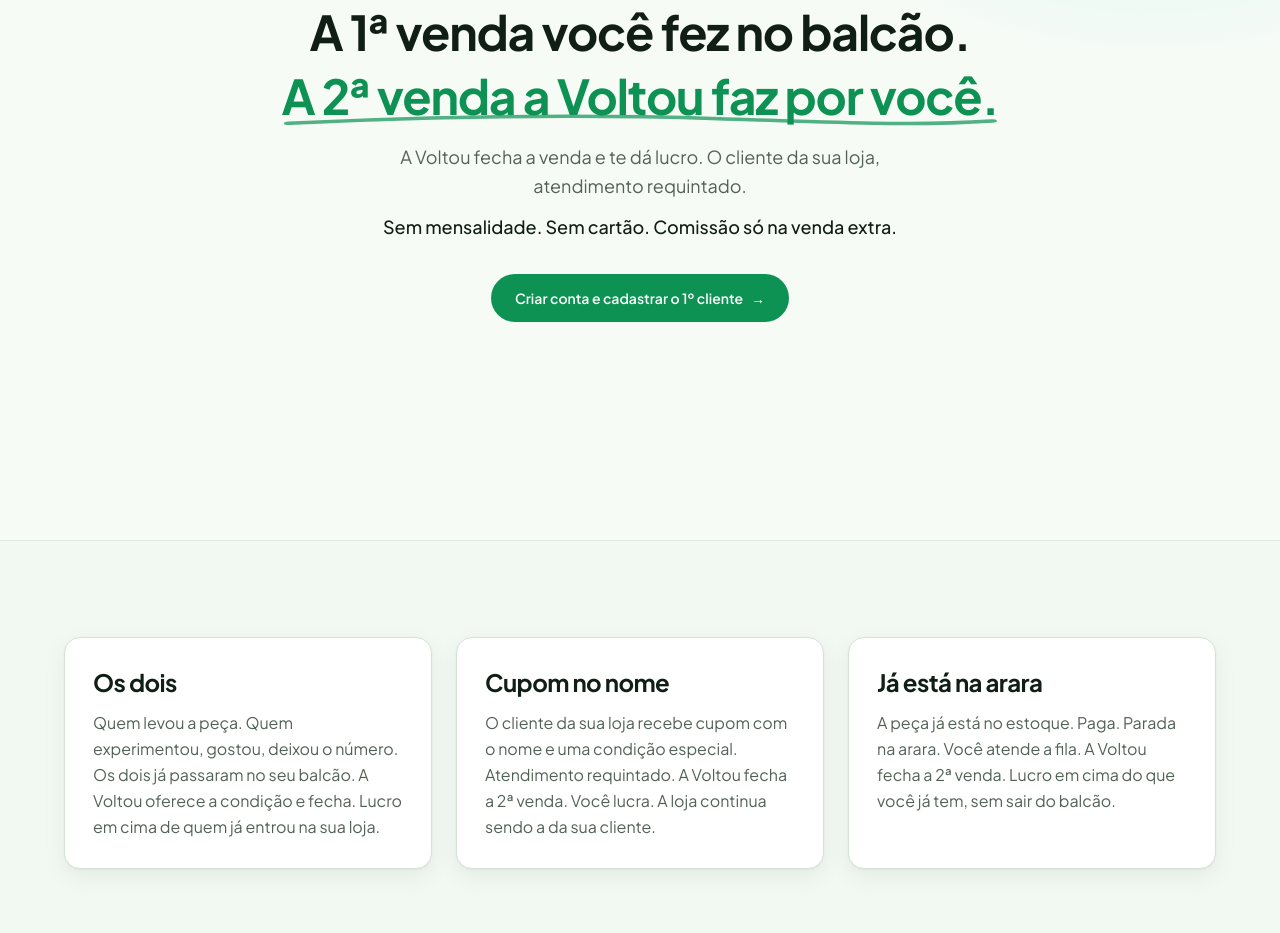
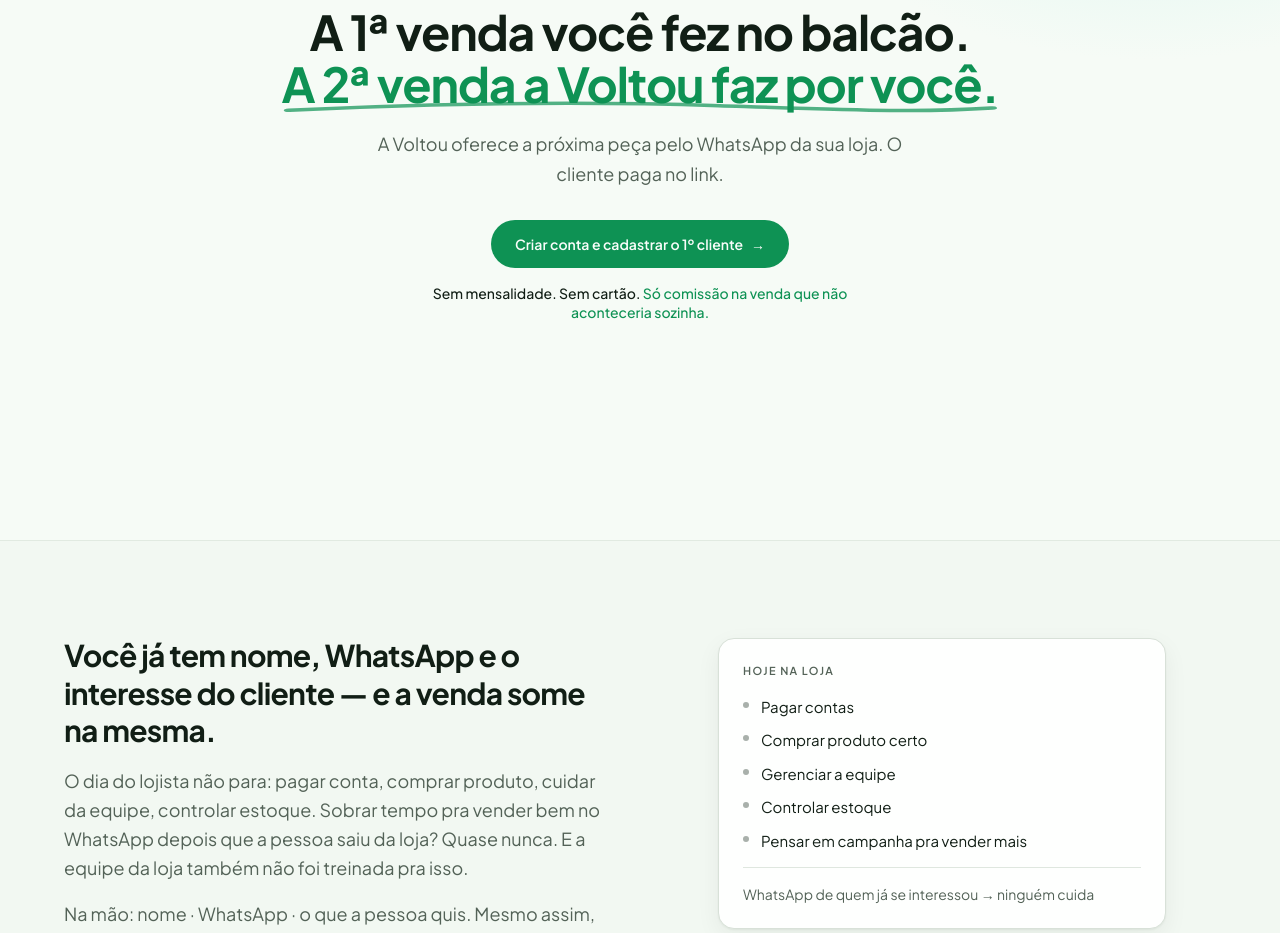
Before and after one commit to momauricio/voltou-front, a Next.js app: page / in a window 1280 px wide. Shown: the part 260-1193 px from the top of the page. Built offline with nearby package versions, Linux system fonts and the light colour scheme.

Commit message:
Revert "copy: lock homepage hero, sub and three marketing angles"
This reverts commit e0ca5d57b3db0f647a1b28eb8473b50f328ca1c5.

```diff
--- a/src/app/page.tsx
+++ b/src/app/page.tsx
@@ -1,10 +1,10 @@
-import { LandingAngles } from '@/components/landing/landing-angles';
 import { LandingCta } from '@/components/landing/landing-cta';
 import { LandingFaq } from '@/components/landing/landing-faq';
 import { LandingHero } from '@/components/landing/landing-hero';
 import { LandingIcp } from '@/components/landing/landing-icp';
 import { LandingMechanism } from '@/components/landing/landing-mechanism';
 import { LandingNav } from '@/components/landing/landing-nav';
+import { LandingPhysicalStore } from '@/components/landing/landing-physical-store';
 import { LandingPricing } from '@/components/landing/landing-pricing';
 import { LandingWhatsappMock } from '@/components/landing/landing-whatsapp-mock';
 
@@ -14,7 +14,7 @@ export default function Home() {
       <LandingNav />
       <main>
         <LandingHero />
-        <LandingAngles />
+        <LandingPhysicalStore />
         <LandingMechanism />
         <LandingWhatsappMock />
         <LandingPricing />
--- a/src/components/landing/landing-angles.tsx
+++ /dev/null
@@ -1,50 +0,0 @@
-'use client';
-
-import { useInView } from '@/components/landing/use-in-view';
-
-const ANGLES = [
-  {
-    title: 'Os dois',
-    body: 'Quem levou a peça. Quem experimentou, gostou, deixou o número. Os dois já passaram no seu balcão. A Voltou oferece a condição e fecha. Lucro em cima de quem já entrou na sua loja.',
-  },
-  {
-    title: 'Cupom no nome',
-    body: 'O cliente da sua loja recebe cupom com o nome e uma condição especial. Atendimento requintado. A Voltou fecha a 2ª venda. Você lucra. A loja continua sendo a da sua cliente.',
-  },
-  {
-    title: 'Já está na arara',
-    body: 'A peça já está no estoque. Paga. Parada na arara. Você atende a fila. A Voltou fecha a 2ª venda. Lucro em cima do que você já tem, sem sair do balcão.',
-  },
-] as const;
-
-export function LandingAngles() {
-  const { ref, inView } = useInView<HTMLElement>();
-
-  return (
-    <section
-      id="angulos"
-      ref={ref}
-      className="scroll-mt-20 border-t border-border/60 bg-muted/40 px-4 py-16 sm:px-6 sm:py-24"
-    >
-      <div
-        className={`mx-auto grid max-w-6xl gap-4 sm:gap-6 md:grid-cols-3 ${
-          inView ? 'translate-y-0 opacity-100' : 'translate-y-4 opacity-0'
-        } transition duration-700`}
-      >
-        {ANGLES.map((angle) => (
-          <article
-            key={angle.title}
-            className="rounded-2xl border border-border bg-card p-6 text-left shadow-[var(--shadow-soft)] sm:p-7"
-          >
-            <h2 className="text-xl font-bold tracking-tight text-foreground sm:text-2xl">
-              {angle.title}
-            </h2>
-            <p className="mt-3 text-sm leading-relaxed text-muted-foreground sm:text-base">
-              {angle.body}
-            </p>
-          </article>
-        ))}
-      </div>
-    </section>
-  );
-}
--- a/src/components/landing/landing-cta.tsx
+++ b/src/components/landing/landing-cta.tsx
@@ -22,10 +22,10 @@ export function LandingCta() {
         </h2>
         <div className="relative mt-8 flex justify-center">
           <a
-            href="/entrar"
+            href="/entrar?tab=criar"
             className="inline-flex h-12 items-center justify-center gap-2 rounded-full bg-primary px-7 text-sm font-semibold text-primary-foreground transition hover:opacity-95"
           >
-            Criar conta e cadastrar o 1º cliente
+            Criar conta e cadastrar a 1ª venda
             <span aria-hidden>→</span>
           </a>
         </div>
--- a/src/components/landing/landing-faq.tsx
+++ b/src/components/landing/landing-faq.tsx
@@ -18,8 +18,8 @@ const FAQ_ITEMS = [
     a: 'O cliente paga no link da sua loja (hoje pelo Mercado Pago; outras formas de checkout vão entrar depois). O dinheiro da venda vai pra você. A Voltou só fica com a comissão quando essa venda recuperada entra. Sem mensalidade e sem cartão pra abrir a conta.',
   },
   {
-    q: 'Como é a comissão?',
-    a: 'Comissão só na venda extra que a Voltou fecha. Sem mensalidade. Sem cartão. Se o cliente não pagar, você não paga comissão.',
+    q: 'Qual a porcentagem de comissão?',
+    a: '5% sobre o valor dos produtos da venda recuperada. Frete não entra na base da comissão. Se o cliente não pagar, você não paga comissão.',
   },
   {
     q: 'E se o cliente não quiser mais receber mensagem?',
--- a/src/components/landing/landing-hero.tsx
+++ b/src/components/landing/landing-hero.tsx
@@ -14,8 +14,8 @@ export function LandingHero() {
       <div className="relative mx-auto flex w-full max-w-6xl flex-1 flex-col justify-center px-4 pb-16 pt-28 sm:px-6 sm:pb-20 sm:pt-32">
         <div className="mx-auto max-w-3xl text-center">
           <h1 className="landing-reveal text-[2.05rem] font-bold leading-[1.12] tracking-tight text-foreground sm:text-5xl sm:leading-[1.08]">
-            <span className="block">A 1ª venda você fez no balcão.</span>
-            <span className="relative mt-2 inline-block text-primary sm:mt-3">
+            A 1ª venda você fez no balcão.{' '}
+            <span className="relative inline-block text-primary">
               A 2ª venda a Voltou faz por você.
               <svg
                 aria-hidden
@@ -35,20 +35,24 @@ export function LandingHero() {
           </h1>
 
           <p className="landing-reveal landing-reveal-delay-1 mx-auto mt-5 max-w-xl text-base leading-relaxed text-muted-foreground sm:text-lg">
-            A Voltou fecha a venda e te dá lucro. O cliente da sua loja, atendimento requintado.
-          </p>
-          <p className="landing-reveal landing-reveal-delay-1 mx-auto mt-3 max-w-xl text-base font-medium leading-relaxed text-foreground sm:text-lg">
-            Sem mensalidade. Sem cartão. Comissão só na venda extra.
+            A Voltou oferece a próxima peça pelo WhatsApp da sua loja. O cliente
+            paga no link.
           </p>
 
           <div className="landing-reveal landing-reveal-delay-1 mt-8 flex flex-col items-center">
             <a
-              href="/entrar"
+              href="/entrar?tab=criar"
               className="inline-flex h-12 items-center justify-center gap-2 rounded-full bg-primary px-6 text-sm font-semibold text-primary-foreground transition hover:opacity-95"
             >
               Criar conta e cadastrar o 1º cliente
               <span aria-hidden>→</span>
             </a>
+            <p className="mt-4 max-w-md text-center text-sm font-medium leading-snug text-foreground">
+              Sem mensalidade. Sem cartão.{' '}
+              <span className="text-primary">
+                Só comissão na venda que não aconteceria sozinha.
+              </span>
+            </p>
           </div>
         </div>
       </div>
--- a/src/components/landing/landing-nav.tsx
+++ b/src/components/landing/landing-nav.tsx
@@ -4,10 +4,7 @@ export function LandingNav() {
   return (
     <header className="absolute inset-x-0 top-0 z-50">
       <div className="mx-auto flex max-w-6xl items-center justify-between gap-3 px-4 py-5 sm:px-6">
-        <BrandLogo
-          withPeriod={false}
-          className="[&>span:first-child]:bg-[#0e9254] [&>span:last-child]:text-[#0e9254]"
-        />
+        <BrandLogo withPeriod={false} />
         <nav className="flex shrink-0 items-center gap-1 text-sm text-muted-foreground sm:gap-3">
           <a href="/entrar" className="px-2 py-2 hover:text-foreground">
             Entrar
--- a/src/components/landing/mocks/lojista-day-mock.tsx
+++ b/src/components/landing/mocks/lojista-day-mock.tsx
@@ -3,7 +3,7 @@ const AGENDA_ITEMS = [
   'Comprar produto certo',
   'Gerenciar a equipe',
   'Controlar estoque',
-  'Pensar em vender de novo',
+  'Pensar em campanha pra vender mais',
 ] as const;
 
 const ASSET_CHIPS = ['Nome', 'WhatsApp', 'Interesse'] as const;
```
Also changed, not shown: 1 other file (tests, documents, lock files or other folders).
